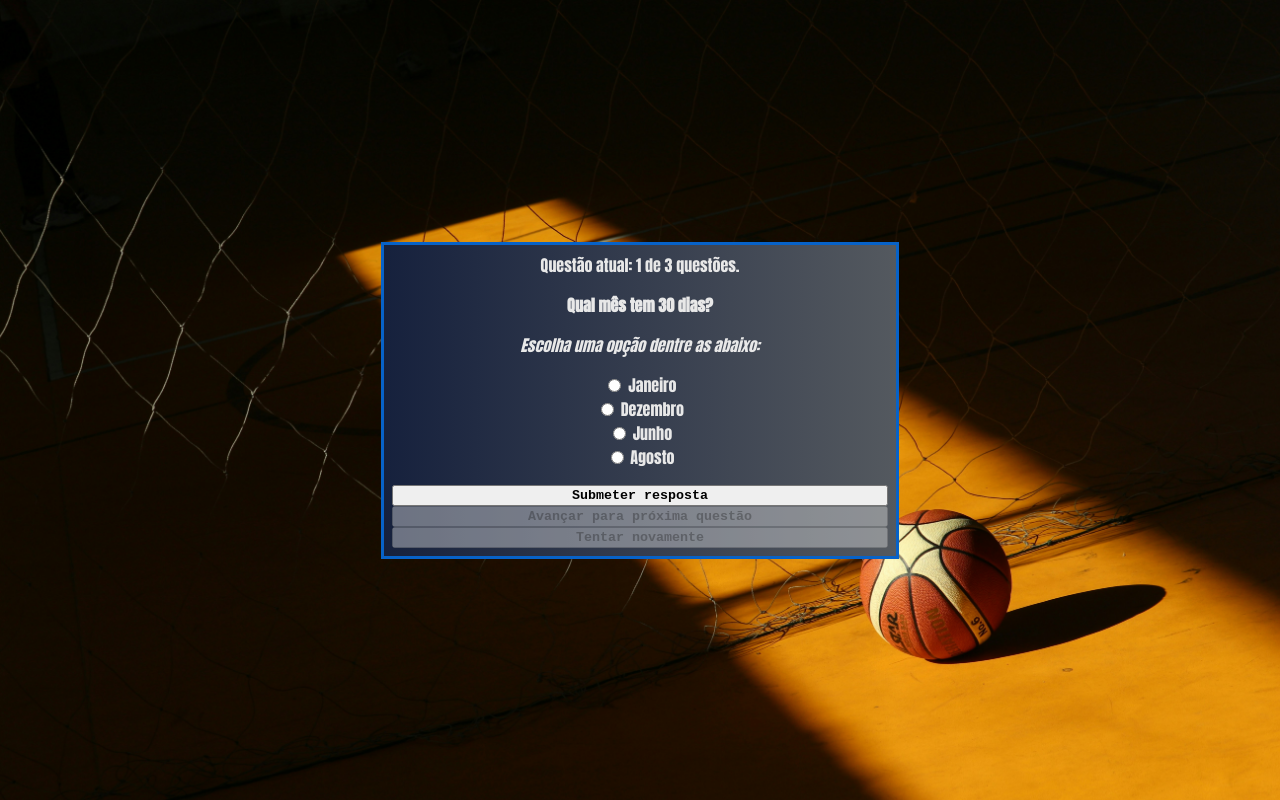
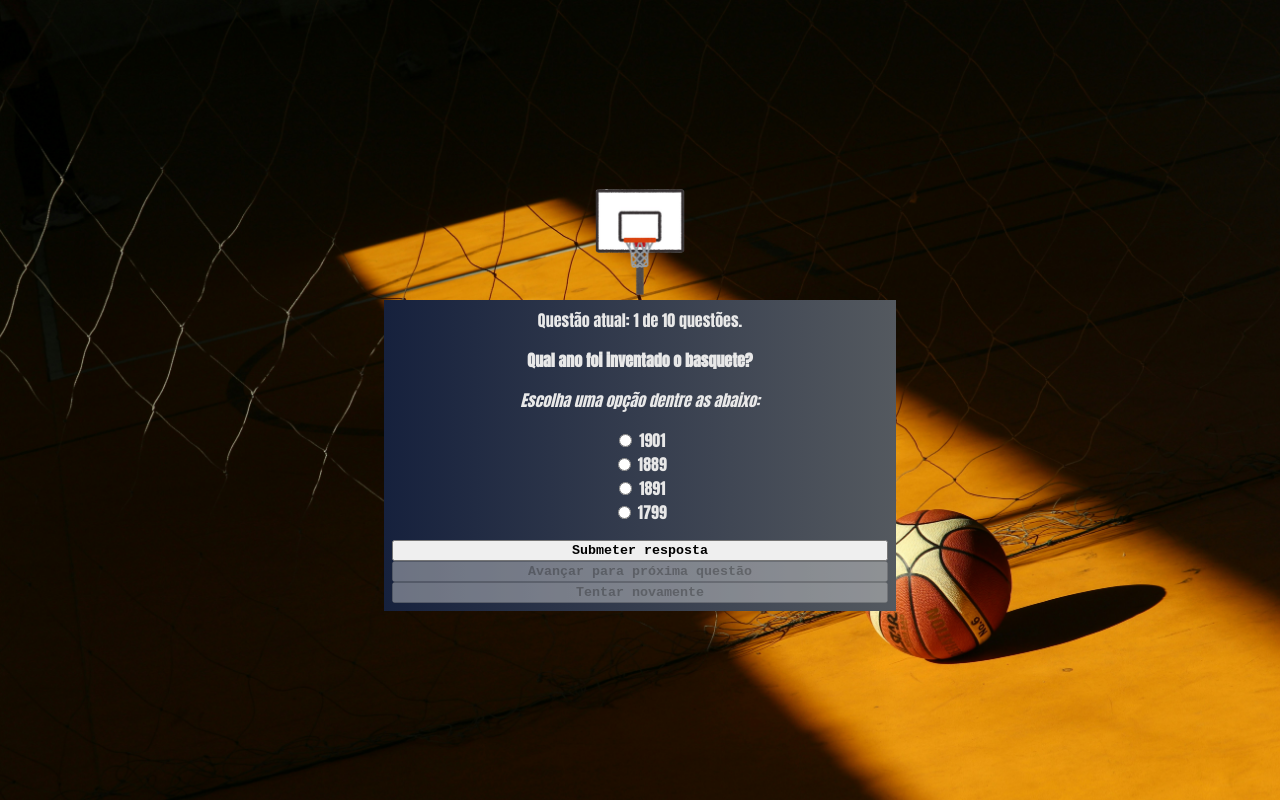
Before and after one commit to LukasFah/projeto_individual, a website: page public/quizz_basquete.html in a window 1280 px wide. Both pictures are taken after a click on the button "INICIAR QUIZ". Drawn offline with Linux system fonts and the light colour scheme.

Commit message:
Adicionado logo no quiz para retornar para home e adicionado mais questões

```diff
--- a/public/css/quizz_basquete.css
+++ b/public/css/quizz_basquete.css
@@ -89,7 +89,6 @@ button {
     height: 50vh;
     width: 50%;
     flex-direction: column;
-    border: none;
 }
 
 #pontuacaoEJogo h2{
@@ -120,3 +119,29 @@ button {
     transition: all 0.5s;
     transform: translateY(-10px);
 }
+
+#pontuacao{
+  border: none;
+}
+
+#pontuacaoDuranteJogo{
+    width: 100%;
+    display: flex;
+    justify-content: center;
+    align-items: center;
+}
+
+#pontuacaoFinalJogo{
+    width: 100%;
+     display: flex;
+    justify-content: center;
+    align-items: center;
+}
+
+#jogo{
+    border: none;
+}
+
+.logo{
+    width: 90px;
+}
--- a/public/quizz_basquete.html
+++ b/public/quizz_basquete.html
@@ -12,6 +12,7 @@
 <body onload="onloadEsconder()">
     <div class="conteint-centraliza">
         <div id="pontuacaoEJogo">
+            <a href="./indexLogado.html"><img src="./assets/img/logo (1).png" alt="Logo" class="logo"></a>
             <h2 id="historia"><i>HISTÓRIA</i></h2>
             <button class="button" id="btnIniciarQuiz" onclick="iniciarQuiz() ">INICIAR QUIZ</button>
 
@@ -82,30 +83,93 @@
     const listaDeQuestoes = [
 
         {
-            pergunta: "Qual mês tem 30 dias?",
-            alternativaA: "Janeiro",
-            alternativaB: "Dezembro",
-            alternativaC: "Junho",
-            alternativaD: "Agosto",
+            pergunta: "Qual ano foi inventado o basquete?",
+            alternativaA: "1901",
+            alternativaB: "1889",
+            alternativaC: "1891",
+            alternativaD: "1799",
             alternativaCorreta: "alternativaC"
         },
 
         {
-            pergunta: "Quantas horas tem em um dia?",
-            alternativaA: "30 horas",
-            alternativaB: "38 horas",
-            alternativaC: "48 horas",
-            alternativaD: "24 horas",
+            pergunta: "Quem inventou o basquete?",
+            alternativaA: "James Smith",
+            alternativaB: "Nataly Goldberg",
+            alternativaC: "Oscar Schmidt",
+            alternativaD: "James Naismith",
             alternativaCorreta: "alternativaD"
         },
 
         {
-            pergunta: "Qual destes números é ímpar?",
-            alternativaA: "Dez",
-            alternativaB: "Doze",
-            alternativaC: "Oito",
-            alternativaD: "Onze",
+            pergunta: "Quantas regras básicas foram criadas no ínicio da criação do basquete?",
+            alternativaA: "10",
+            alternativaB: "12",
+            alternativaC: "8",
+            alternativaD: "13",
             alternativaCorreta: "alternativaD"
+        },
+
+        {
+            pergunta: "O que o James teve que usar no inicio da criação do basquete, para simular uma cesta de basquete atual?",
+            alternativaA: "Um cesto de pêssego",
+            alternativaB: "Um cesto de roupa",
+            alternativaC: "Um cesto de maças",
+            alternativaD: "Um balde",
+            alternativaCorreta: "alternativaA"
+        },
+
+        {
+            pergunta: "?",
+            alternativaA: "Um cesto de pêssego",
+            alternativaB: "Um cesto de roupa",
+            alternativaC: "Um cesto de maças",
+            alternativaD: "Um balde",
+            alternativaCorreta: "alternativaA"
+        },
+
+        {
+            pergunta: "O que o James teve que usar no inicio da criação do basquete, para simular uma cesta de basquete atual?",
+            alternativaA: "Um cesto de pêssego",
+            alternativaB: "Um cesto de roupa",
+            alternativaC: "Um cesto de maças",
+            alternativaD: "Um balde",
+            alternativaCorreta: "alternativaB"
+        },
+
+        {
+            pergunta: "O que o James teve que usar no inicio da criação do basquete, para simular uma cesta de basquete atual?",
+            alternativaA: "Um cesto de pêssego",
+            alternativaB: "Um cesto de roupa",
+            alternativaC: "Um cesto de maças",
+            alternativaD: "Um balde",
+            alternativaCorreta: "alternativaD"
+        },
+
+        {
+            pergunta: "O que o James teve que usar no inicio da criação do basquete, para simular uma cesta de basquete atual?",
+            alternativaA: "Um cesto de pêssego",
+            alternativaB: "Um cesto de roupa",
+            alternativaC: "Um cesto de maças",
+            alternativaD: "Um balde",
+            alternativaCorreta: "alternativaB"
+        },
+
+        {
+            pergunta: "O que o James teve que usar no inicio da criação do basquete, para simular uma cesta de basquete atual?",
+            alternativaA: "Um cesto de pêssego",
+            alternativaB: "Um cesto de roupa",
+            alternativaC: "Um cesto de maças",
+            alternativaD: "Um balde",
+            alternativaCorreta: "alternativaC"
+        },
+
+        {
+            pergunta: "O que o James teve que usar no inicio da criação do basquete, para simular uma cesta de basquete atual?",
+            alternativaA: "Um cesto de pêssego",
+            alternativaB: "Um cesto de roupa",
+            alternativaC: "Um cesto de maças",
+            alternativaD: "Um balde",
+            alternativaCorreta: "alternativaC"
         }
 
     ]
```
